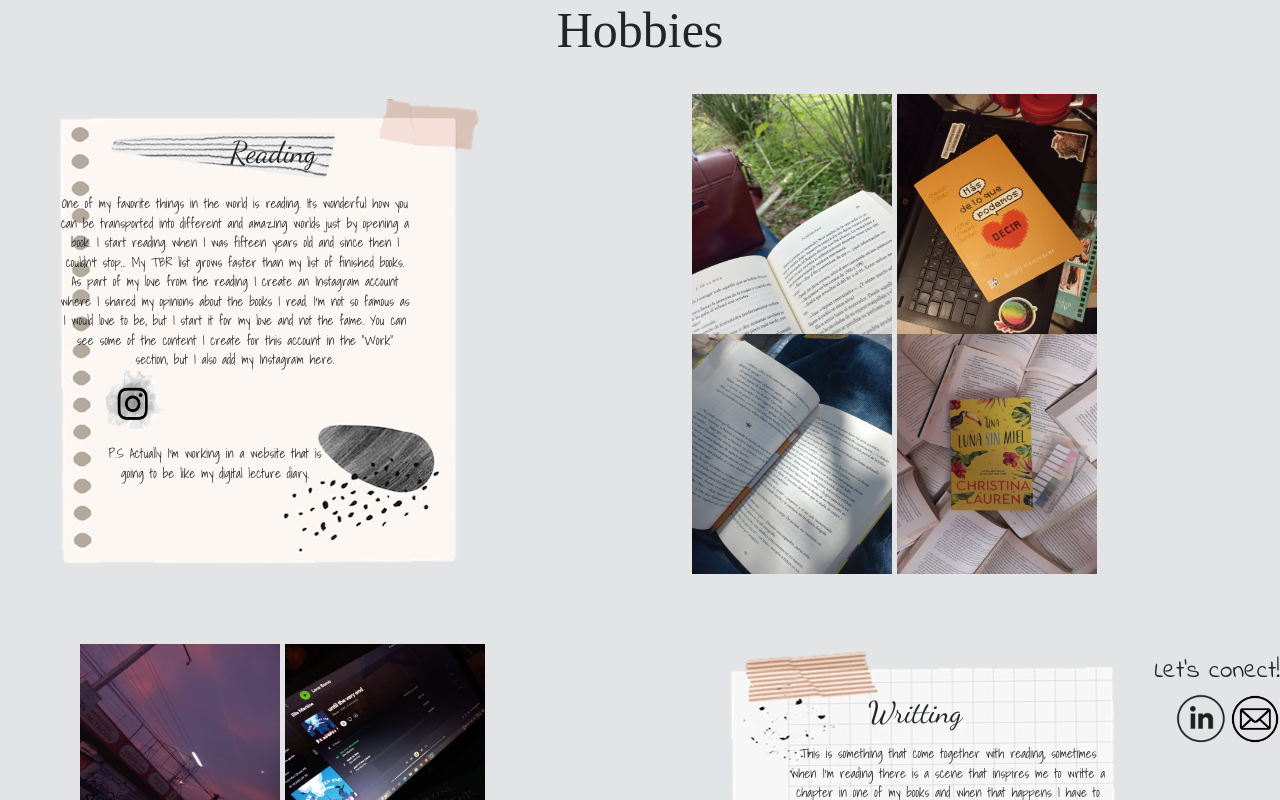
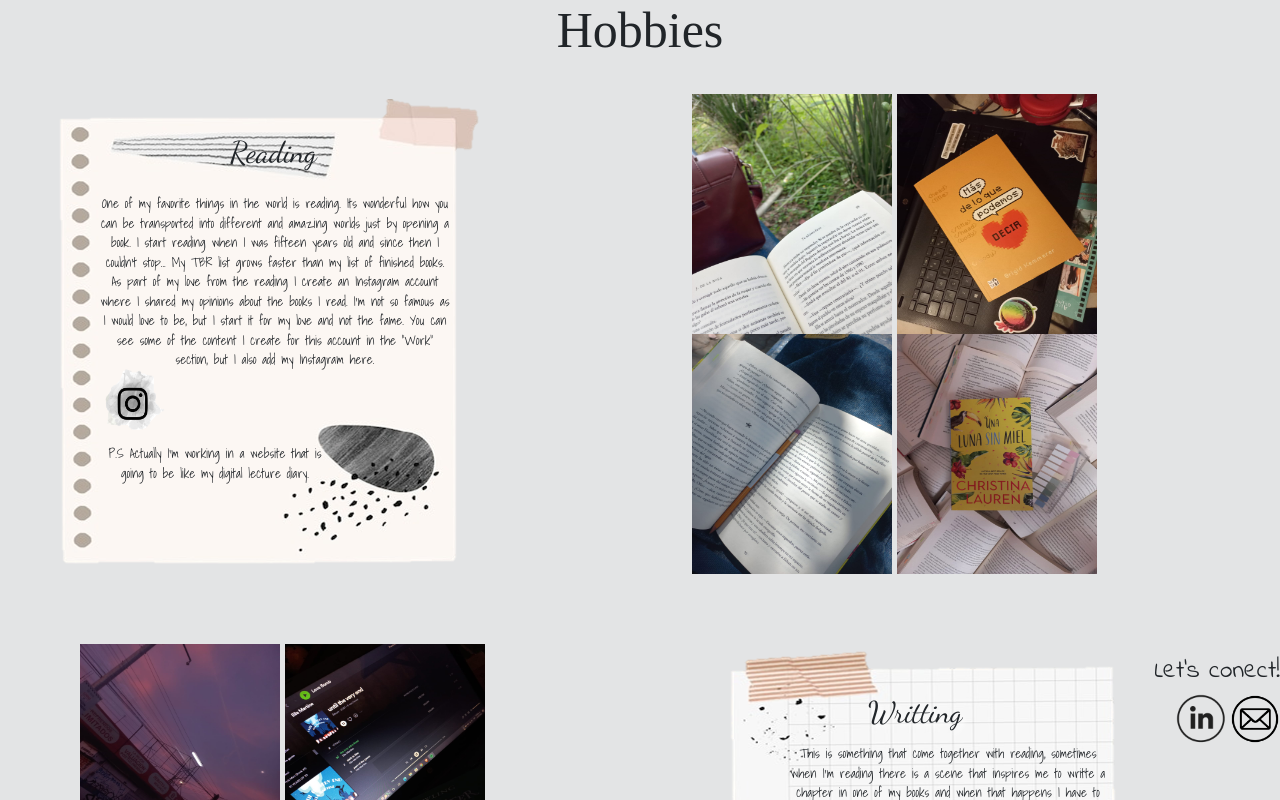
Before and after one commit to samglez-a11/miPortafolio, a Django app: page /hobby in a window 1280 px wide. Shown: the part 56-856 px from the top of the page. Run offline with Django 4.2, Linux system fonts and the light colour scheme; some libraries are stand-ins or nearby versions; some web fonts are replaced.

Commit message:
Actualizacion

```diff
--- a/miPortafolioApp/static/miPortafolioApp/css/gestion.css
+++ b/miPortafolioApp/static/miPortafolioApp/css/gestion.css
@@ -169,6 +169,7 @@ ul {
     width: 350px;
     height: 300px;
     top: 90px;
+    left: 40px;
 }
 
 .texto3{
```
